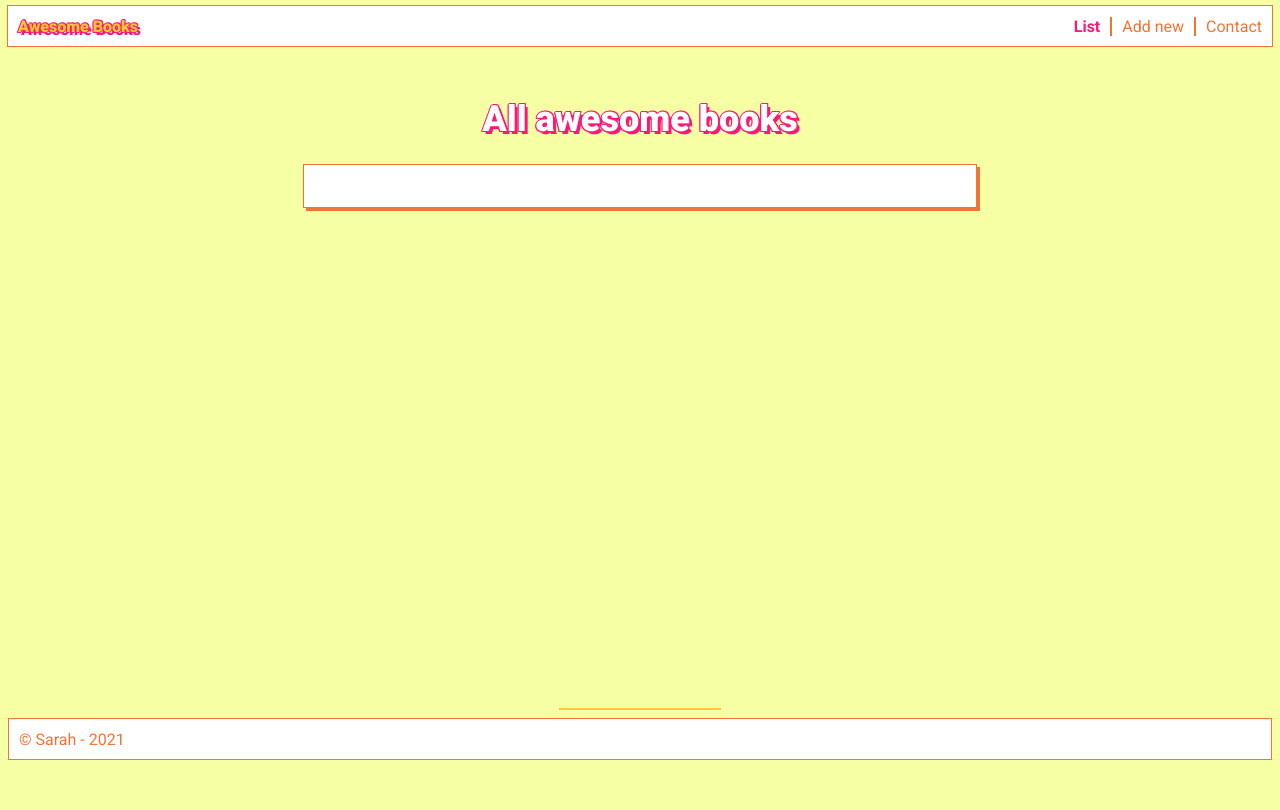
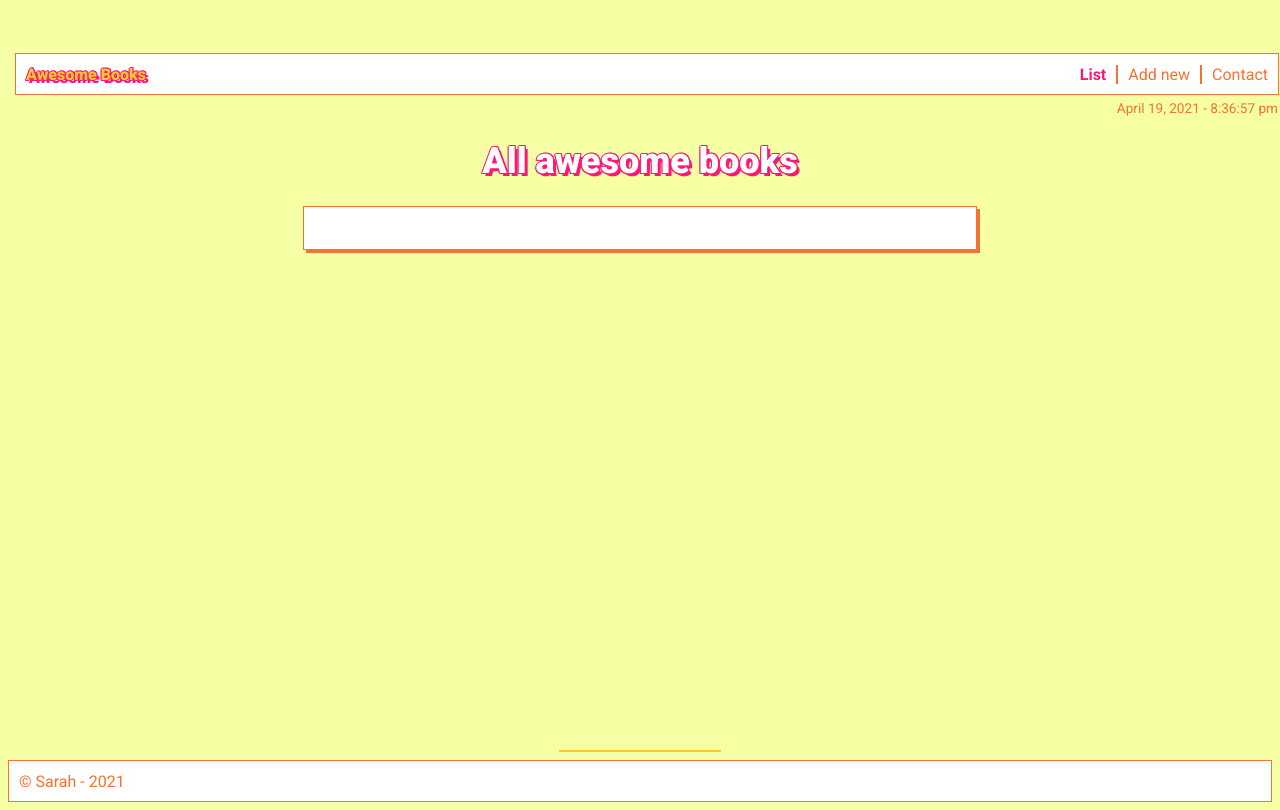
Before and after one commit to uryelah/awesome-books, a website: page index.html in a window 1280 px wide. Drawn offline with Linux system fonts and the light colour scheme.

Commit message:
Add time under nav

```diff
--- a/assets/css/style.css
+++ b/assets/css/style.css
@@ -29,6 +29,7 @@ section {
 }
 
 .nav {
+  position: relative;
   top: 5px;
 }
 
@@ -70,6 +71,13 @@ section {
 
 .navButton:hover {
   color: #ff1778;
+}
+
+.date {
+  bottom: -22px;
+  font-size: 0.85rem;
+  position: absolute;
+  right: 0;
 }
 
 .logo.title {
--- a/assets/js/index.js
+++ b/assets/js/index.js
@@ -40,6 +40,15 @@ const bookList = document.getElementById('booksList');
 const addBookForm = document.getElementById('addBookForm');
 const pages = document.getElementsByClassName('page');
 const navToggles = document.getElementsByClassName('navButton');
+const dateContainer = document.getElementById('date');
+
+const addDate = () => {
+  setInterval(() => {
+    const now = new Date(Date.now());
+    const options = { year: 'numeric', month: 'long', day: 'numeric', hours: 'numeric' };
+    dateContainer.innerText = `${now.toLocaleString('en-US', options)} - ${now.toLocaleTimeString().toLowerCase()}`;
+  }, 1000);
+}
 
 const addDeleteEvents = () => {
   [...document.getElementsByClassName('removeBookButton')].forEach(button => {
@@ -122,4 +131,6 @@ window.onload = () => {
 
   renderBooks();
   addDeleteEvents();
+
+  addDate();
 }
--- a/index.html
+++ b/index.html
@@ -21,6 +21,8 @@
         </ul>
       </li>
     </ul>
+    <div class="date" id="date">
+    </div>
   </nav>
   <section class="page" id="home">
     <h1 class="title">All awesome books</h1>
```
